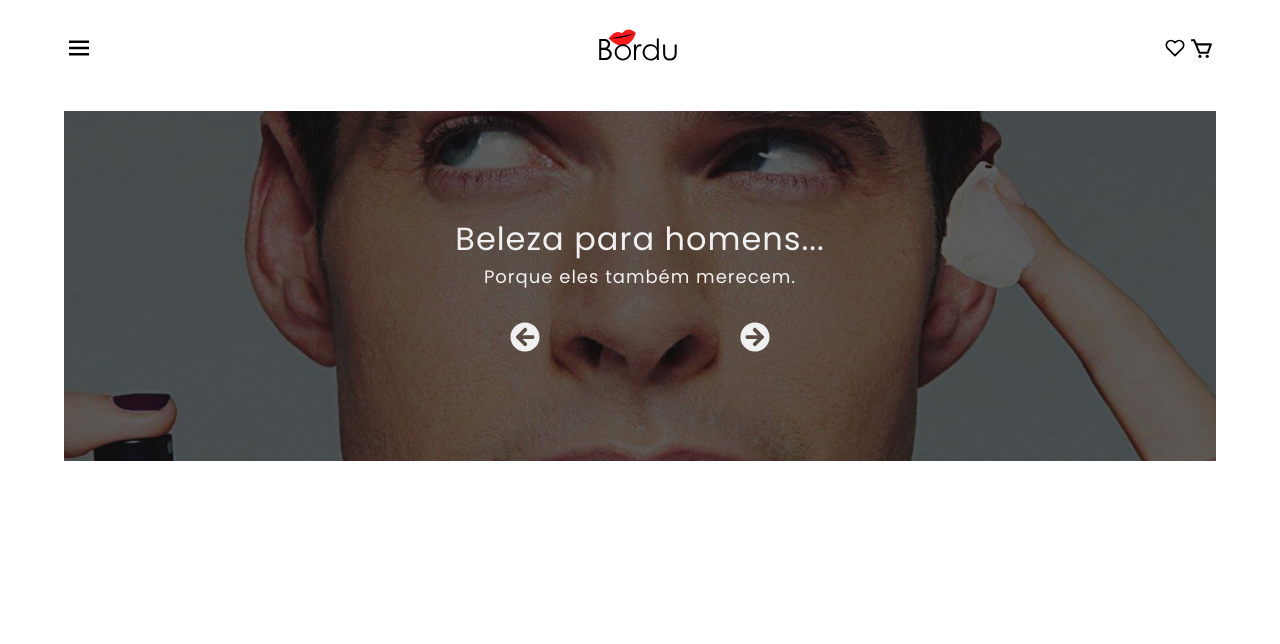
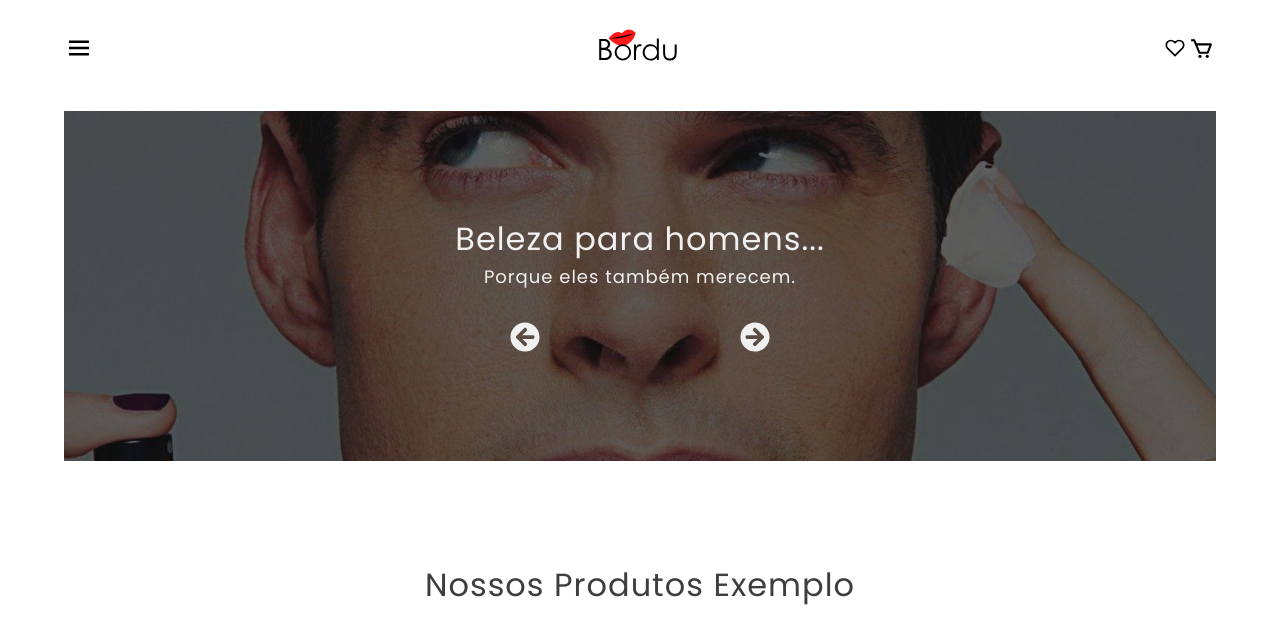
Before and after one commit to carlosr-lotus/Bordu, a React (Create React App) app: page / in a window 1280 px wide. Shown: the top 644 px of the page. Built offline with nearby package versions, Linux system fonts and the light colour scheme.

Commit message:
App React

```diff
--- a/src/App.js
+++ b/src/App.js
@@ -2,6 +2,7 @@
 import Container from "./components/Container";
 import Header from "./components/Header";
 import Carousel from "./components/Carousel";
+import OurProducts from "./components/OurProducts";
 
 function App() {
   return (
@@ -9,6 +10,7 @@ function App() {
       <Container>
         <Header />
         <Carousel />
+        <OurProducts />
       </Container>
     </div>
   );
```
